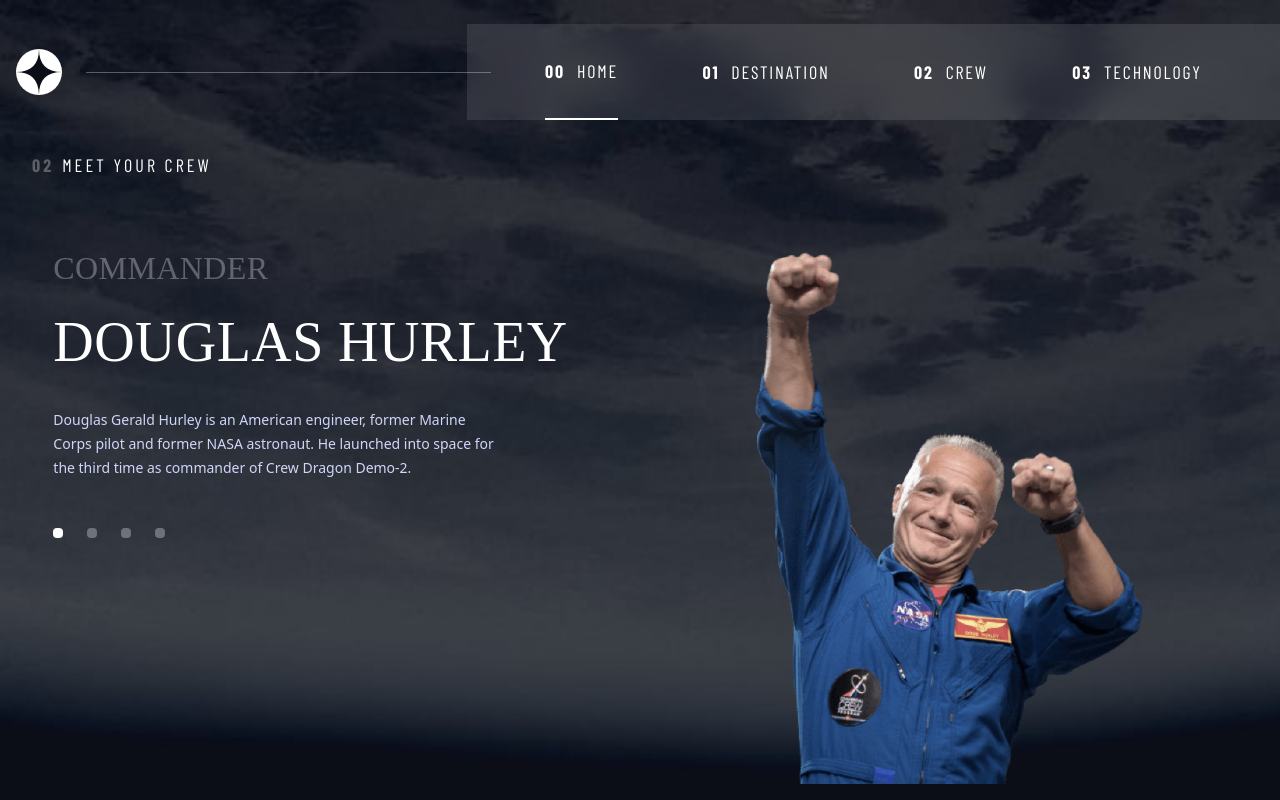
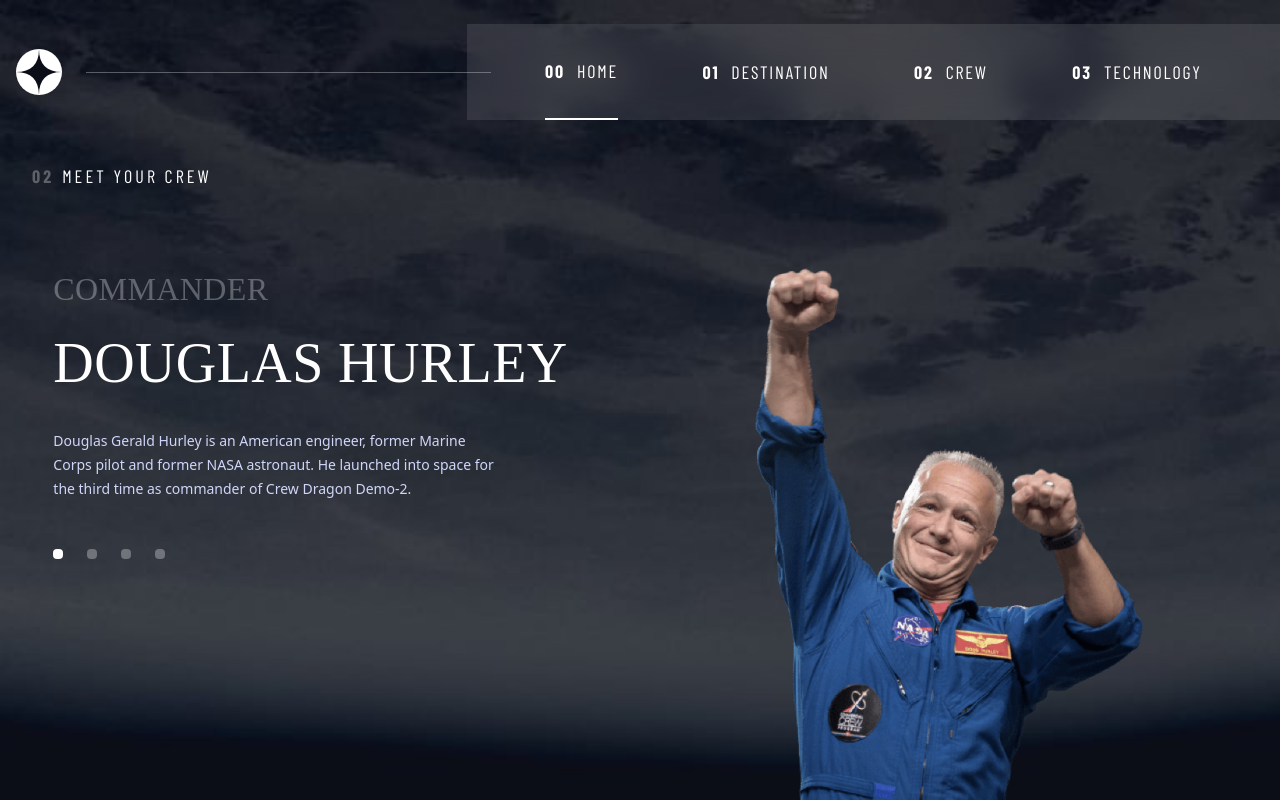
Before and after one commit to Sana-Shabeel/space-tourism-ts, a React (Vite) app: page / in a window 1280 px wide. Built offline with nearby package versions, Linux system fonts and the light colour scheme; a web font is replaced by a local one.

Commit message:
Create layout for large screens

```diff
--- a/src/pages/Crew.tsx
+++ b/src/pages/Crew.tsx
@@ -29,7 +29,7 @@
       <div className="md:flex md:flex-col-reverse lg:mx-auto lg:w-11/12 lg:flex-row-reverse lg:justify-around">
         {/* IMAGE */}
         {crewMember.map((img) => (
-          <div className="my-4 mx-auto w-80 md:w-auto md:self-end">
+          <div className="my-4 mx-auto w-80 md:w-auto md:self-end lg:m-0">
             <img
               className="mx-auto h-56 w-80 object-contain object-center md:h-[33.25rem] md:w-auto md:object-cover lg:w-[35rem] lg:object-contain"
               src={img.images.png}
```
